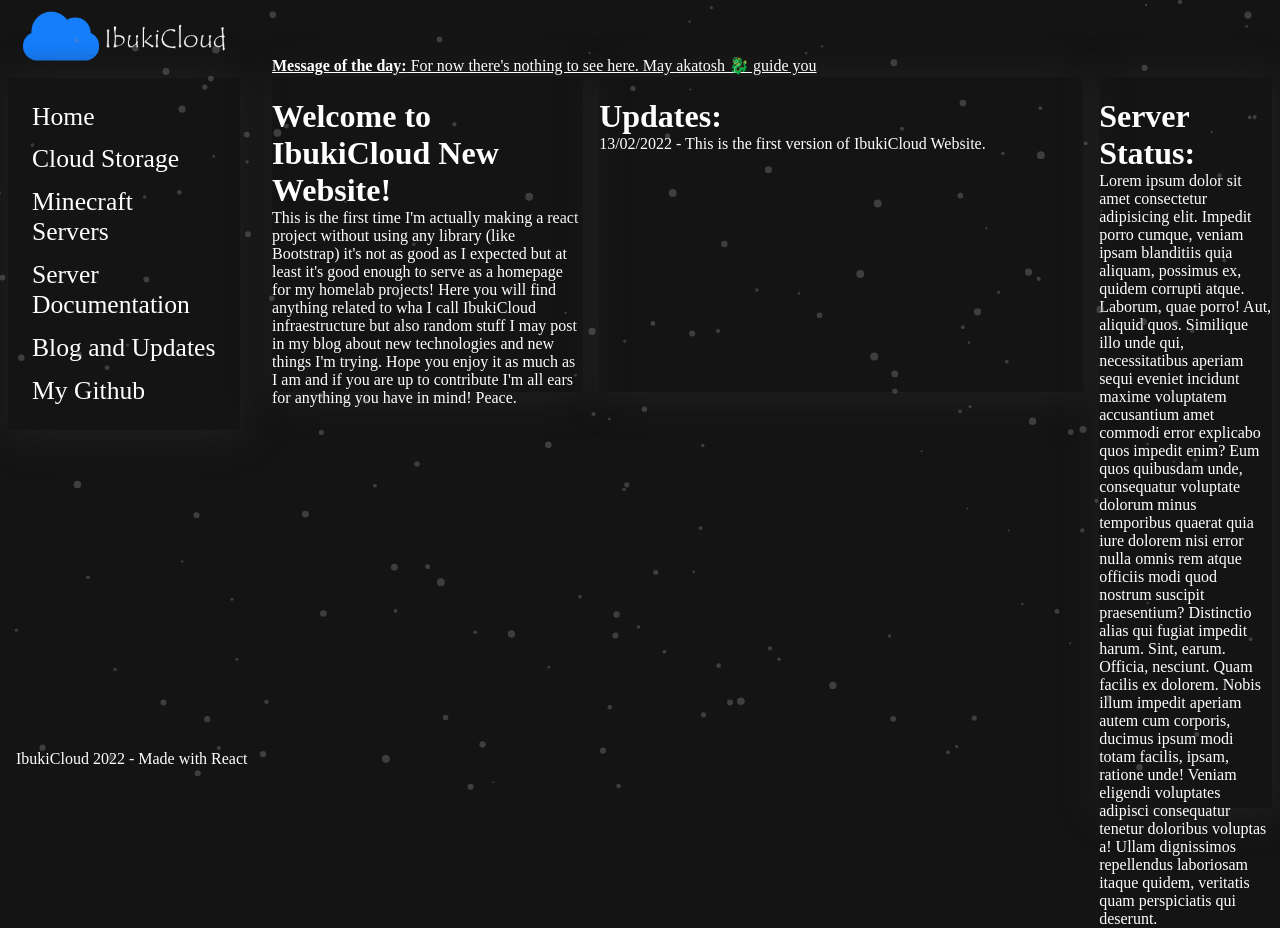
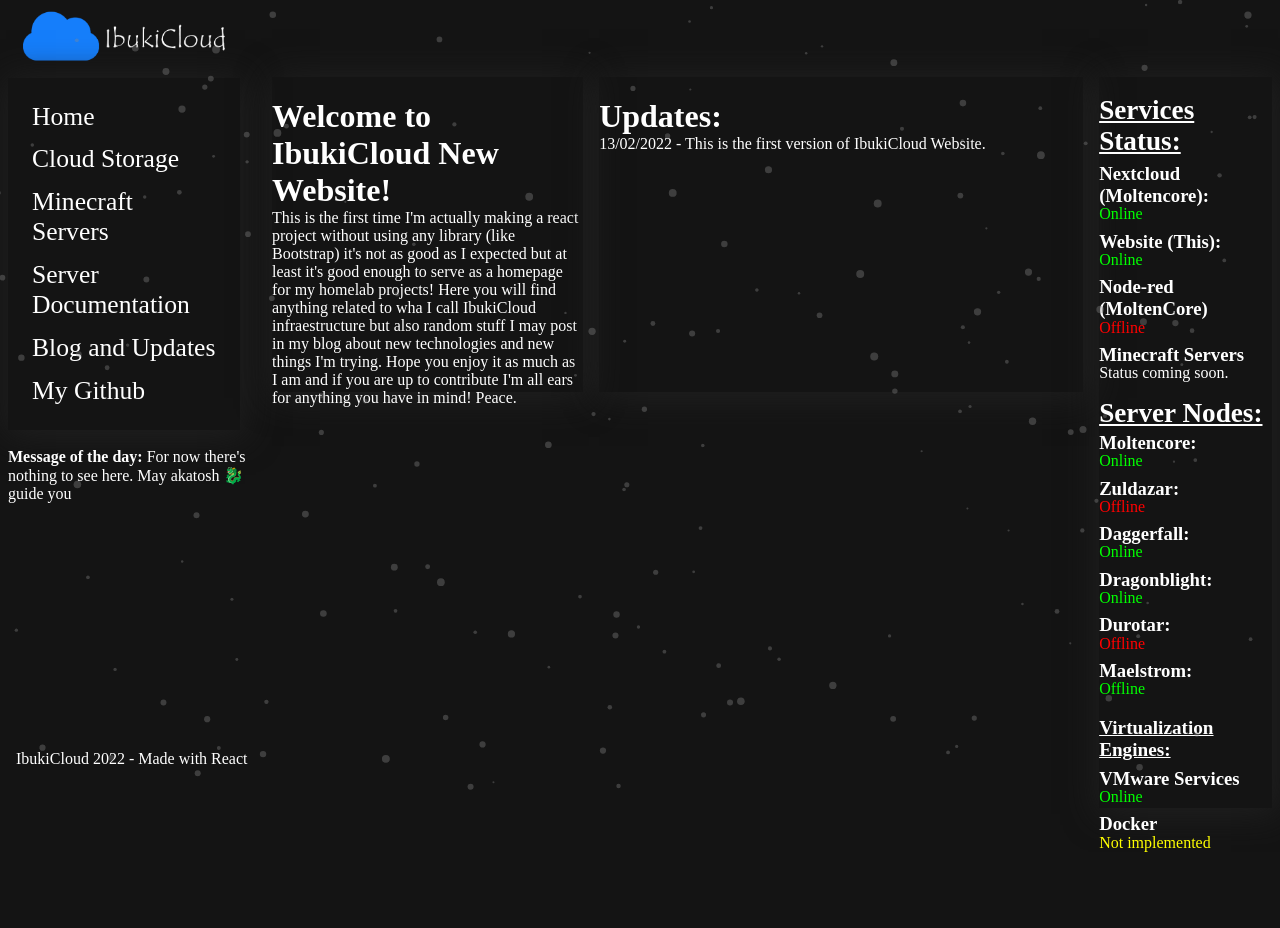
Before and after one commit to luizantoniofx/ibukicloud-mainwebsite, a React (Create React App) app: page / in a window 1280 px wide. After the commit the page ends 852 px from the top, so only its background shows below. Built offline with nearby package versions, Linux system fonts and the light colour scheme.

Commit message:
Added place holders while API is not ready :( still learning node.js

```diff
--- a/src/MessageTop/MessageTop.css
+++ b/src/MessageTop/MessageTop.css
@@ -1,6 +1,5 @@
 .message-tp {
     color: #ffffff;
-    text-decoration: underline;
 }
 
 .quotelink{
--- a/src/ServerStatus/ServerStatus.css
+++ b/src/ServerStatus/ServerStatus.css
@@ -1,3 +1,38 @@
 .default_sv {
     color: #ffffff;
 }
+
+.sv {
+    text-decoration: underline;
+    margin-bottom: -1.3em;
+    font-size: 1.7em;
+}
+
+.nodes {
+    text-decoration: underline;
+    font-size: 1.7em;
+    margin-top: 0.6em;
+}
+
+.virt {
+    text-decoration: underline;
+    font-size: 1.2em;
+    margin-top: 1em;
+}
+
+h3 {
+    margin-bottom: -0.1em;
+    margin-top: 0.4em
+}
+
+.nx,.rx,.molten,.dgf,.dbl,.dur,.vmw {
+    color: #00ff00
+}
+
+.nr,.zul,.dur {
+    color: #ff0000
+}
+
+.dck {
+    color: #ffff00
+}
--- a/src/ServerStatus/ServerStatus.jsx
+++ b/src/ServerStatus/ServerStatus.jsx
@@ -3,12 +3,57 @@ import './ServerStatus.css'
 export default () => {
     return (
         <div className='default_sv'>
-            <h1>Server Status:</h1>
+            <h1 className='sv'>Services Status:</h1>
             <PostTX />
+            <h1 className='nodes'>Server Nodes:</h1>
+            <ServerNames />
+            <h1 className='virt'>Virtualization Engines:</h1>
+            <Virt_Engine />
         </div>
 )
 }
 
 const PostTX = () =>{
-    return <p>Lorem ipsum dolor sit amet consectetur adipisicing elit. Impedit porro cumque, veniam ipsam blanditiis quia aliquam, possimus ex, quidem corrupti atque. Laborum, quae porro! Aut, aliquid quos. Similique illo unde qui, necessitatibus aperiam sequi eveniet incidunt maxime voluptatem accusantium amet commodi error explicabo quos impedit enim? Eum quos quibusdam unde, consequatur voluptate dolorum minus temporibus quaerat quia iure dolorem nisi error nulla omnis rem atque officiis modi quod nostrum suscipit praesentium? Distinctio alias qui fugiat impedit harum. Sint, earum. Officia, nesciunt. Quam facilis ex dolorem. Nobis illum impedit aperiam autem cum corporis, ducimus ipsum modi totam facilis, ipsam, ratione unde! Veniam eligendi voluptates adipisci consequatur tenetur doloribus voluptas a! Ullam dignissimos repellendus laboriosam itaque quidem, veritatis quam perspiciatis qui deserunt.</p>;
+    return <p>
+        <br></br>
+        <h3>Nextcloud (Moltencore):</h3>
+        <span className='nx'>Online</span>
+        <br></br>
+        <h3>Website (This):</h3>
+        <span className='rx'>Online</span>
+        <h3>Node-red (MoltenCore)</h3>
+        <span className='nr'>Offline</span>
+        <br></br>
+        <h3>Minecraft Servers</h3>
+        <span className='mcdot'>Status coming soon.</span>
+        </p>;
     };
+
+const ServerNames = () => {
+    return <p>
+        <h3>Moltencore:</h3>
+        <span className='molten'>Online</span>
+        <br></br>
+        <h3>Zuldazar:</h3>
+        <span className='zul'>Offline</span>
+        <h3>Daggerfall:</h3>
+        <span className='dgf'>Online</span>
+        <br></br>
+        <h3>Dragonblight:</h3>
+        <span className='dbl'>Online</span>
+        <h3>Durotar:</h3>
+        <span className='dur'>Offline</span>
+        <br></br>
+        <h3>Maelstrom:</h3>
+        <span className='dbl'>Offline</span>
+    </p>
+}
+
+const Virt_Engine = () => {
+    return <p>
+        <h3>VMware Services</h3>
+        <span className='vmw'>Online</span>
+        <h3>Docker</h3>
+        <span className='dck'>Not implemented</span>
+    </p>
+}
--- a/src/app.css
+++ b/src/app.css
@@ -49,7 +49,7 @@
     color: #ffffff;
     padding: 1rem;
     position: absolute;
-    left: 16em;
-    max-width: 70%;
-    min-width: 10%;
+    top: 25em;
+    left: -0.5em;
+    width: 14.9em
 }
```
